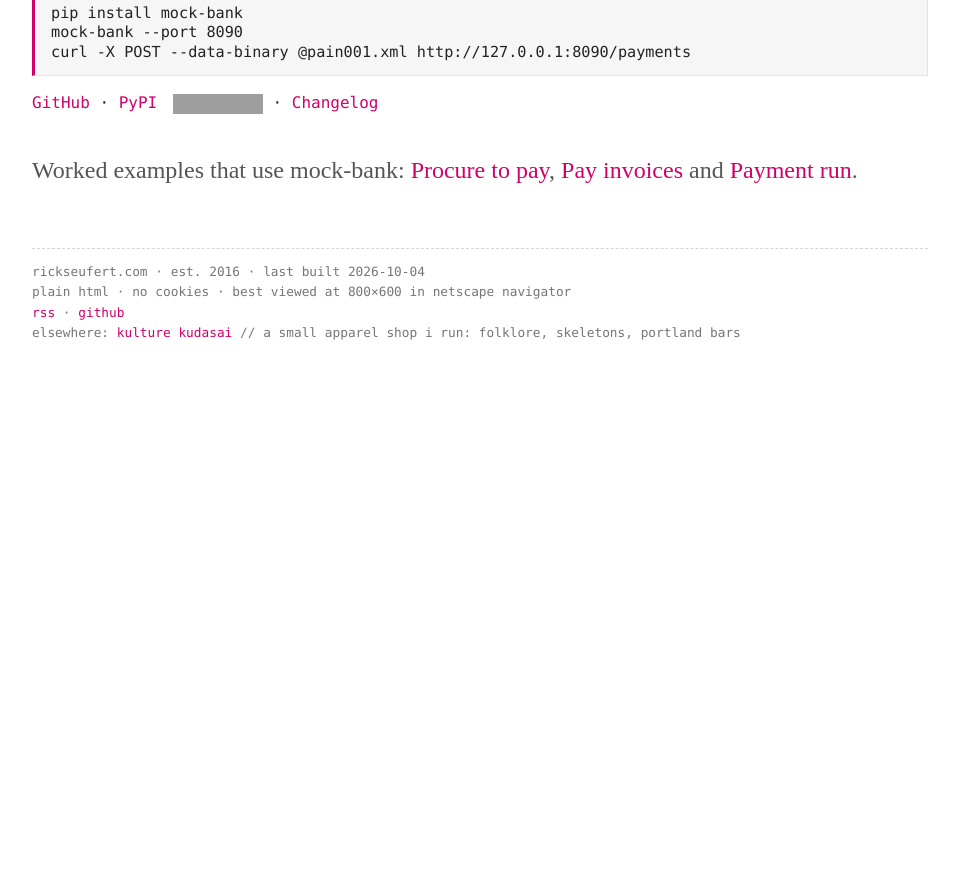
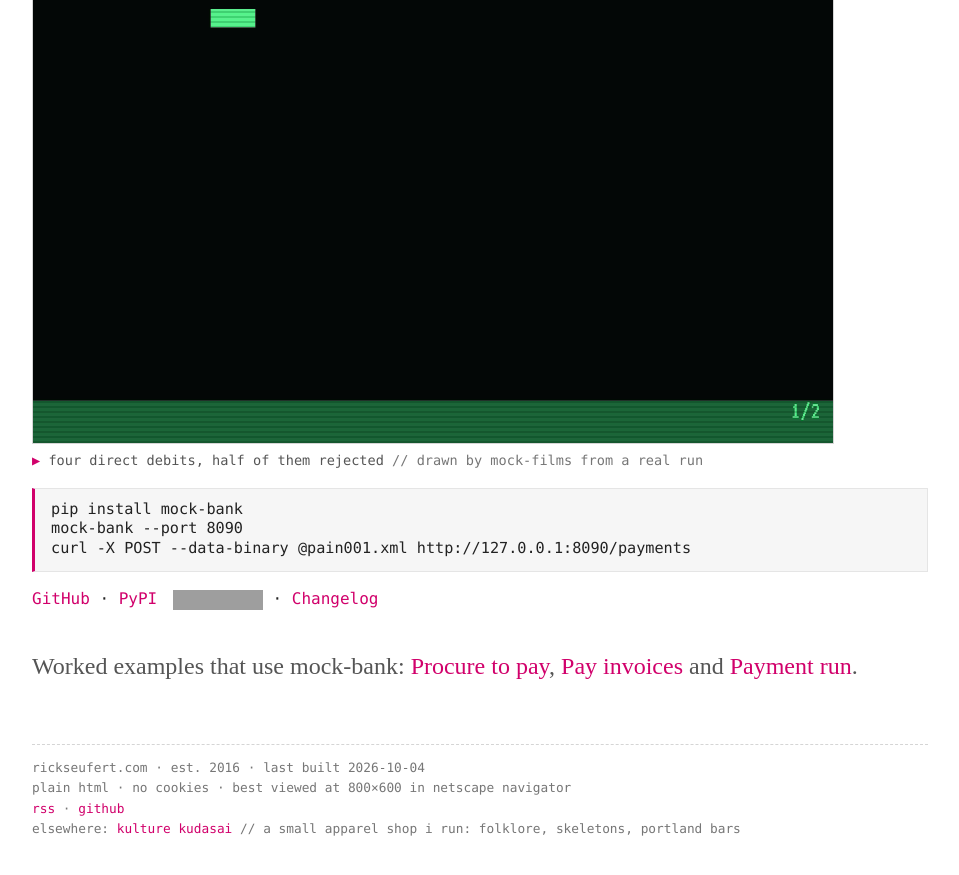
Before and after one commit to rseufert/rseufert.github.io, a Jekyll site: the page built from mock-bank/index.html, in a window 1280 px wide and 900 px high, scrolled down 3449 px. Shown: the top 875 px of the window, without its empty margins (160-1119 px from the left). Built offline with Jekyll 4.4.1, drawn with Linux system fonts in a browser that asks for light colours; before the commit the page ends 3853 px from its top, so only the background shows below that; grey boxes are pictures that could not be loaded.

Commit message:
Sync films to mock-films 938d2fe: add bank_dd_film
bank_dd_film (four direct debits, half of them rejected) joins the
mock-bank page after the NACHA film, with its poster at 22.1 s.
p2p_film, edi_plain_edifact and the bank_nacha_film alt were synced
in #59.

Co-Authored-By: Claude Opus 5.5 <noreply@anthropic.com>
Claude-Session: https://claude.ai/code/session_015RDTBgG3oYVSZTAaz1gNwq

```diff
--- a/mock-bank/index.html
+++ b/mock-bank/index.html
@@ -45,6 +45,10 @@ image: /blog/bank_four_payments_film.png
 			<a class="play" href="/blog/bank_nacha_film.gif" title="play the film"><img src="/blog/bank_nacha_film.png" width="800" height="450" loading="lazy" alt="ACME, set up to bank in US formats and dollars, sends mock-bank a NACHA file for the same four invoices and amounts as the ISO film, in USD. The bank's own acknowledgement, whose shape is the mock's choice and not NACHA's, rejects two with R02 and R03, and the queue shows two promises, a camt.054 and a return file. The capture script advances the bank's clock: the return file sends the two rejected payments back with the same codes, and the camt.054 books the other two, each keeping its promise. The acknowledgement is shown again, and Wednesday's BAI2 statement closes at 125000.00 and Thursday's at 108750.00 with two entries, the rejected two on neither."></a>
 			<figcaption>the same invoices, in usd, as nacha <span>drawn by mock-films from a real run</span></figcaption>
 		</figure>
+		<figure class="film">
+			<a class="play" href="/blog/bank_dd_film.gif" data-poster-ms="22100" title="play the film"><img src="/blog/bank_dd_film.png" width="800" height="450" loading="lazy" alt="ACME sends mock-bank a file of four direct debits to collect in euro, which the script wrote itself, and the bank's status report rejects two with a reason for each: one debtor, a seeded account, has 12.50 against the 99.99 asked, and the other's account is closed. The bank's own queue says a credit notification is due on the settlement day, which the film shows as a promise. The capture then advances the bank's clock twice: the other two collections, from debtors at other banks, are booked and credited to ACME in the credit notification, which keeps the promise, and then in a statement closing at 125299.99. The rejected two appear in neither."></a>
+			<figcaption>four direct debits, half of them rejected <span>drawn by mock-films from a real run</span></figcaption>
+		</figure>
 <pre><code>pip install mock-bank
 mock-bank --port 8090
 curl -X POST --data-binary @pain001.xml http://127.0.0.1:8090/payments</code></pre>
```
Also changed, not shown: blog/bank_dd_film.gif (added), blog/bank_dd_film.png (added).
